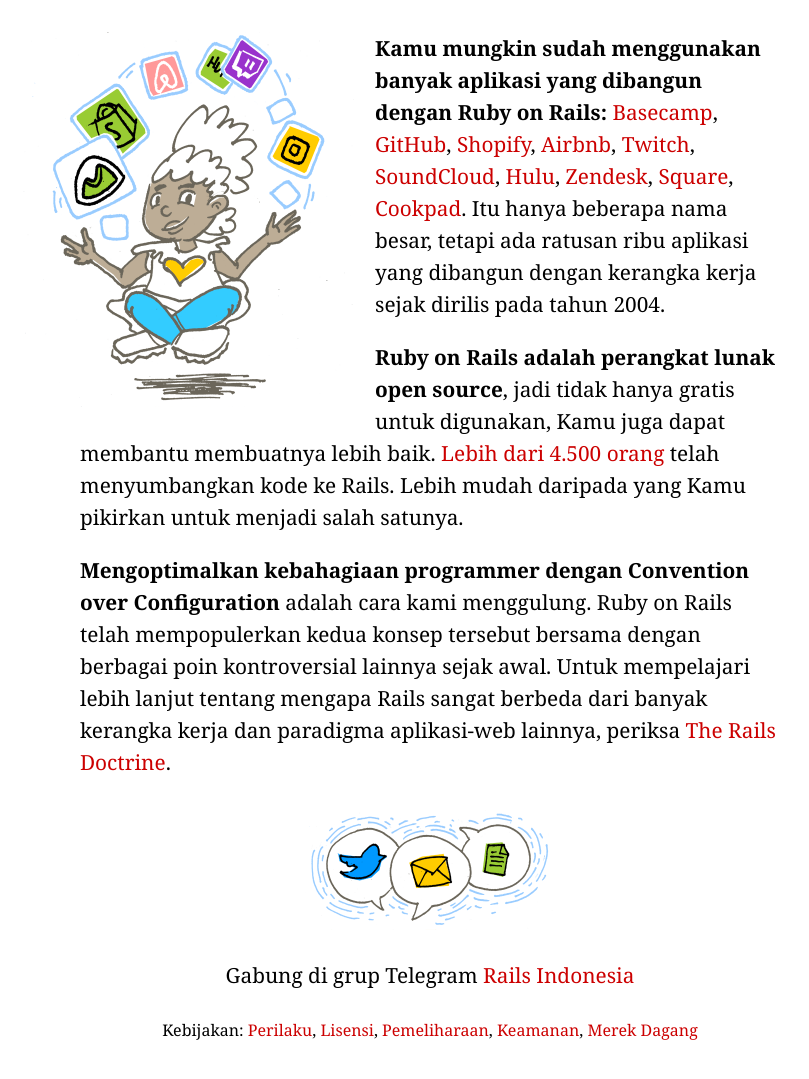
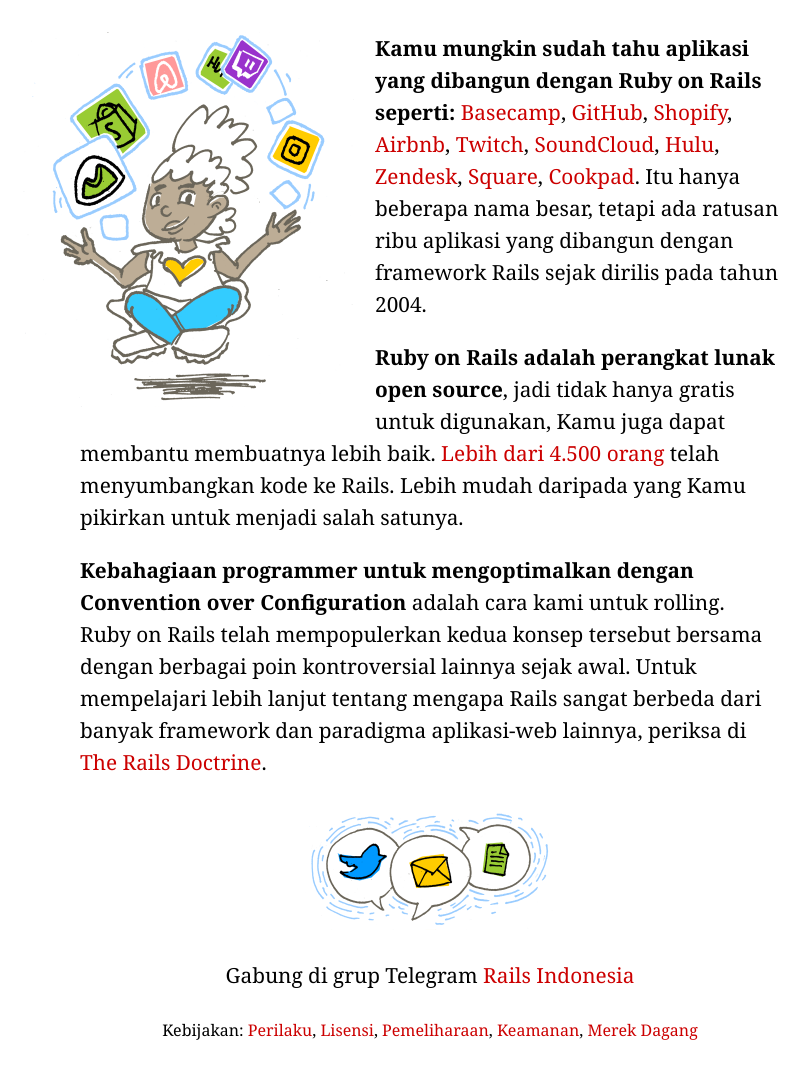
Before and after one commit to rails-id/rails-id.github.io, a Jekyll site: the page built from index.html, in a window 1280 px wide and 1400 px high, scrolled down 1057 px. Shown: the part 262-1341 px from the top of the window, without its empty margins (210-1019 px from the left). Built offline with Jekyll 4.4.1, drawn with Linux system fonts in a browser that asks for light colours; some of the changed text lies outside the part shown.

Commit message:
kontrbusi untuk mengoptimalkan bahasa indonesia

```diff
--- a/index.html
+++ b/index.html
@@ -41,11 +41,11 @@
         <img src="/images/rubyrails.png" alt="Rails does it all.">
       </figure>
 
-      <p><strong>Kamu mungkin sudah menggunakan banyak aplikasi yang dibangun dengan Ruby on Rails:</strong> <a href="https://basecamp.com">Basecamp</a>, <a href="https://github.com">GitHub</a>, <a href="https://shopify.com">Shopify</a>, <a href="https://airbnb.com">Airbnb</a>, <a href="https://twitch.tv">Twitch</a>, <a href="https://soundcloud.com">SoundCloud</a>, <a href="https://hulu.com">Hulu</a>, <a href="https://zendesk.com">Zendesk</a>, <a href="https://square.com">Square</a>, <a href="https://cookpad.com">Cookpad</a>. Itu hanya beberapa nama besar, tetapi ada ratusan ribu aplikasi yang dibangun dengan kerangka kerja sejak dirilis pada tahun 2004.</p>
+      <p><strong>Kamu mungkin sudah tahu aplikasi yang dibangun dengan Ruby on Rails seperti:</strong> <a href="https://basecamp.com">Basecamp</a>, <a href="https://github.com">GitHub</a>, <a href="https://shopify.com">Shopify</a>, <a href="https://airbnb.com">Airbnb</a>, <a href="https://twitch.tv">Twitch</a>, <a href="https://soundcloud.com">SoundCloud</a>, <a href="https://hulu.com">Hulu</a>, <a href="https://zendesk.com">Zendesk</a>, <a href="https://square.com">Square</a>, <a href="https://cookpad.com">Cookpad</a>. Itu hanya beberapa nama besar, tetapi ada ratusan ribu aplikasi yang dibangun dengan framework Rails sejak dirilis pada tahun 2004.</p>
 
       <p><strong>Ruby on Rails adalah perangkat lunak open source</strong>, jadi tidak hanya gratis untuk digunakan, Kamu juga dapat membantu membuatnya lebih baik. <a href="http://contributors.rubyonrails.org">Lebih dari 4.500 orang</a> telah menyumbangkan kode ke Rails. Lebih mudah daripada yang Kamu pikirkan untuk menjadi salah satunya.</p>
 
-      <p><strong>Mengoptimalkan kebahagiaan programmer dengan Convention over Configuration</strong> adalah cara kami menggulung. Ruby on Rails telah mempopulerkan kedua konsep tersebut bersama dengan berbagai poin kontroversial lainnya sejak awal. Untuk mempelajari lebih lanjut tentang mengapa Rails sangat berbeda dari banyak kerangka kerja dan paradigma aplikasi-web lainnya, periksa <a href="doctrine">The Rails Doctrine</a>.</p>
+      <p><strong>Kebahagiaan programmer untuk mengoptimalkan dengan Convention over Configuration</strong> adalah cara kami untuk rolling. Ruby on Rails telah mempopulerkan kedua konsep tersebut bersama dengan berbagai poin kontroversial lainnya sejak awal. Untuk mempelajari lebih lanjut tentang mengapa Rails sangat berbeda dari banyak framework dan paradigma aplikasi-web lainnya, periksa di <a href="doctrine">The Rails Doctrine</a>.</p>
     </section>
 
     <section class="more">
```
Also changed, not shown: other parts of index.html (+1 -1 lines).
